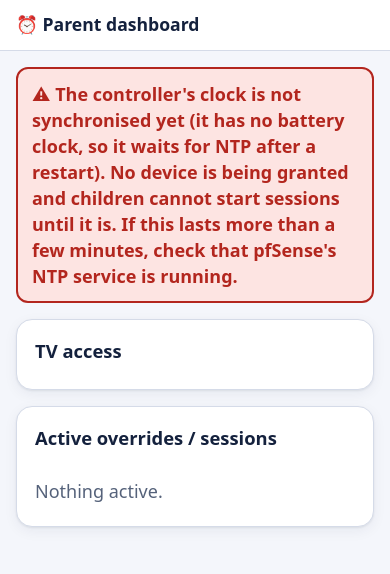
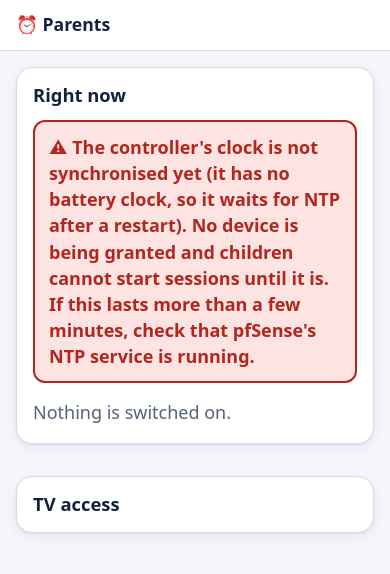
Before and after one commit to kurtfoster/screentime, a Python web app: template app/templates/parent.html in a window 390 px wide. Shown: the top 574 px of the page. Run offline with Jinja, Linux system fonts and the light colour scheme; the template is opened without the code that fills it, so the values that code supplies are empty.

Commit message:
style: reworked the daily screens for iPhone and iPad (PULL-11, M1 to M9)
- parent dashboard: "Right now" first, one compact card per child with
  +15/+30/+60 min, set password and end today under "More", then TV rows
  with 15/30/60 min and until stopped; two columns from 768 px, 1,100 px max
- units on every time button; stop asks for confirmation; unlock and
  missing-password notices live on the child's card
- child page: 560 px column, one device per row, three duration tiles with
  a ticked default
- confirmations are a toast at the bottom inside the safe area (4 s, tap to
  dismiss); form controls inherit 18 px text; labels at least 14 px

```diff
--- a/app/static/css/app.css
+++ b/app/static/css/app.css
@@ -86,6 +90,8 @@ body {
 .menu-item:hover, .menu-item:focus-visible { background: var(--primary-soft); }
 
 main { max-width: 720px; margin: 0 auto; padding: var(--gutter); }
+main.wide { max-width: 1100px; }
+main.narrow-main { max-width: 560px; }
 .stack { display: grid; gap: var(--gutter); }
 .row { display: flex; flex-wrap: wrap; gap: 10px; align-items: center; }
 .spread { justify-content: space-between; }
@@ -159,24 +178,68 @@ legend { font-weight: 700; padding: 0; margin-bottom: 8px; }
 .notice-ok { background: var(--ok-soft); border-color: var(--ok); color: var(--ok); }
 .banner[hidden] { display: none; }
 
-.flash { position: sticky; top: 0; z-index: 5; padding: 0 var(--gutter); max-width: 720px; margin: 0 auto; }
-.flash .banner { margin-top: 10px; }
+/* M7: confirmations are a toast at the bottom, inside the safe area, never over the page top. */
+.flash {
+  position: fixed; left: 0; right: 0; z-index: 30; pointer-events: none;
+  bottom: calc(12px + env(safe-area-inset-bottom)); padding: 0 var(--gutter);
+}
+.flash .toast {
+  pointer-events: auto; display: flex; align-items: center; gap: 10px; width: 100%;
+  max-width: 560px; min-height: 56px; margin: 0 auto; padding: 10px 14px; text-align: left;
+  font: inherit; font-weight: 600; box-shadow: 0 6px 24px rgba(20, 33, 61, 0.25); cursor: pointer;
+}
+.flash .toast span { flex: 1; }
 
 .chip {
   display: inline-flex; align-items: center; gap: 6px; padding: 4px 12px; border-radius: 999px;
-  border: 2px solid var(--border); font-size: 0.85rem; font-weight: 700;
+  border: 2px solid var(--border); font-size: 0.875rem; font-weight: 700;
 }
 .chip-ok { color: var(--ok); border-color: var(--ok); background: var(--ok-soft); }
 .chip-warn { color: var(--warn); border-color: var(--warn); background: var(--warn-soft); }
 .chip-danger { color: var(--danger); border-color: var(--danger); background: var(--danger-soft); }
 
-.grants { display: grid; grid-template-columns: repeat(3, 1fr); gap: 8px; }
-.tv-buttons { display: grid; grid-template-columns: repeat(2, 1fr); gap: 8px; }
-@media (min-width: 520px) { .tv-buttons { grid-template-columns: repeat(4, 1fr); } }
+.grants { display: grid; grid-template-columns: repeat(3, minmax(0, 1fr)); gap: 8px; }
+.grants .btn, .tv-buttons .btn { padding: 8px 6px; font-size: 1rem; }
+.tv-buttons { display: grid; grid-template-columns: repeat(2, minmax(0, 1fr)); gap: 8px; }
+.tv-buttons .btn { padding: 4px; line-height: 1.15; }
+@media (min-width: 360px) { .tv-buttons { grid-template-columns: repeat(4, minmax(0, 1fr)); } }
+.push-row { display: flex; align-items: center; gap: 12px; margin-top: var(--gutter); }
+.push-row p { flex: 1; margin: 0; }
+
+/* Parent dashboard (M1, M5): one column on phones; from 768 px, children on the left and
+   "Right now" plus TVs on the right. */
+.dash { display: grid; gap: var(--gutter); align-items: start; }
+.dash .card { padding: 14px 16px; }
+.dash h2 { margin: 0; }
+.dash .stack { gap: 12px; }
+.now-row, .tv-row { display: grid; gap: 8px; }
+.now-row { grid-template-columns: 1fr auto; align-items: center; padding-top: 10px; border-top: 1px solid var(--border); }
+.tv-row + .tv-row { padding-top: 12px; border-top: 1px solid var(--border); }
+.child-head { display: flex; flex-wrap: wrap; align-items: baseline; gap: 4px 12px; }
+.child-head .chip { margin-left: auto; align-self: center; }
+.remaining { margin: 0; font-size: 1rem; color: var(--muted); }
+.remaining strong { font-size: 1.5rem; color: var(--text); }
+.child-card .notice { margin: 0; padding: 8px 12px; }
+details.more > summary {
+  display: flex; align-items: center; min-height: 48px; cursor: pointer; color: var(--primary);
+  font-weight: 700; list-style: none;
+}
+details.more > summary::-webkit-details-marker { display: none; }
+details.more > summary::before { content: "\25B8"; margin-right: 8px; }
+details.more[open] > summary::before { content: "\25BE"; }
+.more-body { display: grid; grid-template-columns: repeat(auto-fit, minmax(140px, 1fr)); gap: 12px; padding-top: 4px; }
+.dash-log p { margin: 2px 0; }
+@media (min-width: 768px) {
+  .dash { grid-template-columns: minmax(0, 1fr) minmax(0, 1fr); grid-template-areas: "kids now" "kids tv" "log log"; }
+  .dash-now { grid-area: now; }
+  .dash-kids { grid-area: kids; }
+  .dash-tv { grid-area: tv; }
+  .dash-log { grid-area: log; }
+}
 
 table { width: 100%; border-collapse: collapse; font-size: 0.95rem; }
 th, td { text-align: left; padding: 8px 6px; border-bottom: 1px solid var(--border); vertical-align: top; }
-th { color: var(--muted); font-weight: 600; font-size: 0.8rem; text-transform: uppercase; letter-spacing: 0.05em; }
+th { color: var(--muted); font-weight: 600; font-size: 0.875rem; text-transform: uppercase; letter-spacing: 0.05em; }
 .scroll { overflow-x: auto; }
 code, .mono { font-family: ui-monospace, SFMono-Regular, Menlo, monospace; font-size: 0.9em; }
 
--- a/app/static/js/app.js
+++ b/app/static/js/app.js
@@ -13,15 +13,27 @@
       ? crypto.randomUUID()
       : Array.from(crypto.getRandomValues(new Uint8Array(16)), (b) => b.toString(16).padStart(2, "0")).join("");
 
+  // M7: a toast at the bottom of the screen. Confirmations go after 4 s; errors stay until
+  // tapped (or replaced). Either can be dismissed with a tap. The region is aria-live.
+  let flashTimer = 0;
   function showFlash(message, kind) {
     if (!flash) return;
+    clearTimeout(flashTimer);
     flash.replaceChildren();
     if (!message) return;
-    const div = document.createElement("div");
-    div.className = `banner ${kind === "ok" ? "notice-ok" : "banner-error"}`;
-    div.textContent = (kind === "ok" ? "✓ " : "⚠ ") + message;
-    flash.append(div);
-    if (kind === "ok") setTimeout(() => flash.replaceChildren(), 6000);
+    const toast = document.createElement("button");
+    toast.type = "button";
+    toast.className = `toast banner ${kind === "ok" ? "notice-ok" : "banner-error"}`;
+    const text = document.createElement("span");
+    text.textContent = (kind === "ok" ? "✓ " : "⚠ ") + message;
+    const close = document.createElement("strong");
+    close.setAttribute("aria-hidden", "true");
+    close.textContent = "×";
+    toast.setAttribute("aria-label", `${message} (tap to dismiss)`);
+    toast.append(text, close);
+    toast.addEventListener("click", () => flash.replaceChildren());
+    flash.append(toast);
+    if (kind === "ok") flashTimer = setTimeout(() => flash.replaceChildren(), 4000);
   }
 
   function setOffline(offline) {
--- a/app/templates/_parent_live.html
+++ b/app/templates/_parent_live.html
@@ -1,116 +1,94 @@
-<div id="live" class="stack" hx-get="/parent/live?k={{ view.state_key }}" hx-trigger="every {{ view.poll_seconds }}s" hx-swap="outerHTML">
+{#- Parent dashboard (plan 8.2 M1, M3, M4, M5). Phone order: Right now, children, TVs.
+    From 768 px the children take the left column; Right now and TVs the right. -#}
+<div id="live" class="dash" hx-get="/parent/live?k={{ view.state_key }}" hx-trigger="every {{ view.poll_seconds }}s" hx-swap="outerHTML">
+  <section class="card stack dash-now" aria-labelledby="now-heading">
+    <h2 id="now-heading">Right now</h2>
     {% if view.degraded %}
     <div class="banner banner-error" role="alert">
       &#9888; Enforcement degraded: the controller can't reach the firewall, so new child sessions are blocked and running sessions may not switch off.
       {% if view.degraded_error %}<br><span class="small mono">{{ view.degraded_error }}</span>{% endif %}
     </div>
     {% endif %}
-
     {% if not view.clock_synchronised %}
     <div class="banner banner-error" role="alert">
       &#9888; The controller's clock is not synchronised yet (it has no battery clock, so it waits for NTP after a restart). No device is being granted and children cannot start sessions until it is. If this lasts more than a few minutes, check that pfSense's NTP service is running.
     </div>
     {% endif %}
+    {% for s in view.sessions %}
+    <div class="now-row">
+      <div><strong>{{ s.who }}</strong> on {{ s.device }}<br><span class="muted small">until {{ s.ends }}</span></div>
+      <button class="btn btn-outline-danger btn-small needs-server" type="button" data-api-post="/api/parent/session/{{ s.id }}/stop" data-confirm="Stop {{ s.device }} for {{ s.who }} now?" data-done="Stopped {{ s.device }}.">Stop</button>
+    </div>
+    {% endfor %}
+    {% for oid, who, until in view.overrides %}
+    <div class="now-row">
+      <div><strong>{{ who }}</strong>: &#9733; parent grant<br><span class="muted small">until {{ until }}</span></div>
+      <button class="btn btn-outline-danger btn-small needs-server" type="button" data-api-post="/api/parent/override/{{ oid }}/revoke" data-confirm="Cancel this parent grant window?" data-done="Grant window cancelled.">Cancel</button>
+    </div>
+    {% endfor %}
+    {% if not view.sessions and not view.overrides %}<p class="muted">Nothing is switched on.</p>{% endif %}
+  </section>
 
-  {% if view.account_lines %}
-  <section class="card small muted" aria-label="Recent sign-ins and password changes">
-    {% for line in view.account_lines %}<p>{{ line }}</p>{% endfor %}
-  </section>
-  {% endif %}
-
+  <div class="stack dash-kids">
     {% for c in view.children %}
-  <section class="card stack" aria-label="{{ c.name }}">
-    <div class="row spread">
+    <section class="card stack child-card" aria-label="{{ c.name }}">
+      <div class="child-head">
         <h2>{{ c.name }}</h2>
+        <p class="remaining"><strong>{{ c.remaining_text }}</strong> left</p>
         <span class="chip {% if c.status == 'Active' %}chip-ok{% elif c.status == 'Ended for today' or c.status == 'No time left' %}chip-danger{% endif %}">
           {% if c.status == 'Active' %}&#9654;{% elif c.status == 'Ended for today' %}&#9209;{% elif c.status == 'No time left' %}&#9203;{% else %}&#9679;{% endif %} {{ c.status }}
         </span>
       </div>
-    <p class="big">{{ c.remaining_text }} <span>remaining</span></p>
-    {% if not c.has_password %}<p class="notice notice-warn">&#128273; No password set for {{ c.name }}, so they cannot sign in yet.</p>{% endif %}
-
-    {% for sid, device, ends in c.sessions %}
-    <div class="row spread">
-      <span>Active: <strong>{{ device }}</strong>, ends {{ ends }}</span>
-      <button class="btn btn-danger btn-small needs-server" type="button" data-api-post="/api/parent/session/{{ sid }}/stop" data-done="Session ended.">END NOW</button>
+      {% if c.override_until %}<p class="notice notice-ok small">&#9733; Parent grant until {{ c.override_until }}</p>{% endif %}
+      {% if not c.has_password %}<p class="notice notice-warn small">&#128273; No password set for {{ c.name }}, so they cannot sign in yet.</p>{% endif %}
+      {% if c.login_locked %}
+      <div class="notice notice-warn small row spread">
+        <span>&#128274; Login locked after wrong passwords.</span>
+        <button class="btn btn-secondary btn-small needs-server" type="button" data-api-post="/api/parent/lockouts/{{ c.username }}/reset" data-done="{{ c.name }} unlocked.">Unlock</button>
       </div>
-    {% endfor %}
-    {% if c.override_until %}<p class="notice notice-ok">&#9733; Parent grant active until {{ c.override_until }}</p>{% endif %}
-
+      {% endif %}
       <div class="grants" role="group" aria-label="Add time for {{ c.name }}">
         {% for m in view.grants %}
-      <button class="btn needs-server" type="button" data-idem data-api-post="/api/parent/child/{{ c.child_id }}/grant" data-body='{"minutes":{{ m }}}' data-done="Added {{ m }} minutes for {{ c.name }}.">+{{ m }}</button>
+        <button class="btn needs-server" type="button" data-idem data-api-post="/api/parent/child/{{ c.child_id }}/grant" data-body='{"minutes":{{ m }}}' data-done="Added {{ m }} minutes for {{ c.name }}.">+{{ m }} min</button>
         {% endfor %}
       </div>
-    <div class="row">
-      <button class="btn btn-outline-danger needs-server" type="button" data-api-post="/api/parent/child/{{ c.child_id }}/end-today" data-confirm="End screen time today for {{ c.name }}? Their devices will switch off now." data-done="{{ c.name }} is finished for today.">END TODAY</button>
       {% if c.locked %}
-      <button class="btn btn-secondary needs-server" type="button" data-api-post="/api/parent/child/{{ c.child_id }}/clear-day-lock" data-done="Day lock cleared.">CLEAR DAY LOCK</button>
+      <button class="btn btn-secondary needs-server" type="button" data-api-post="/api/parent/child/{{ c.child_id }}/clear-day-lock" data-done="Day lock cleared.">Clear day lock</button>
       {% endif %}
-      <a class="btn btn-secondary needs-server" href="/parent/user/{{ c.username }}/password">Set password</a>
+      <details class="more">
+        <summary>More for {{ c.name }}</summary>
+        <div class="more-body">
+          <a class="btn btn-secondary needs-server" href="/parent/user/{{ c.username }}/password">{% if c.has_password %}Set password{% else %}Set a password{% endif %}</a>
+          <button class="btn btn-outline-danger needs-server" type="button" data-api-post="/api/parent/child/{{ c.child_id }}/end-today" data-confirm="End screen time today for {{ c.name }}? Their devices will switch off now." data-done="{{ c.name }} is finished for today.">End today</button>
         </div>
+      </details>
     </section>
     {% endfor %}
+  </div>
 
-  <section class="card stack" aria-label="TV access">
-    <h2>TV access</h2>
+  <section class="card stack dash-tv" aria-labelledby="tv-heading">
+    <h2 id="tv-heading">TV access</h2>
     {% for tv in view.tvs %}
-    <div class="stack">
+    <div class="tv-row">
       <div class="row spread">
         <strong>{{ tv.name }}</strong>
-        <span class="chip {% if tv.in_use %}chip-ok{% endif %}">{% if tv.in_use %}&#9654; In use{% else %}&#9679; Off{% endif %}</span>
+        <span class="chip {% if tv.in_use %}chip-ok{% endif %}">{% if tv.in_use %}&#9654; On until {{ tv.users[0][2] }}{% else %}&#9679; Off{% endif %}</span>
       </div>
       <div class="tv-buttons" role="group" aria-label="Start {{ tv.name }}">
         {% for m in view.tv_choices %}
-        <button class="btn btn-secondary needs-server" type="button" data-idem data-api-post="/api/parent/tv/{{ tv.device_id }}/start" data-body='{"minutes":{{ m }}}' data-done="{{ tv.name }} on for {{ m }} minutes.">{{ m }}</button>
+        <button class="btn btn-secondary needs-server" type="button" data-idem data-api-post="/api/parent/tv/{{ tv.device_id }}/start" data-body='{"minutes":{{ m }}}' data-done="{{ tv.name }} on for {{ m }} minutes.">{{ m }} min</button>
         {% endfor %}
         {% if view.allow_until_stopped %}
-        <button class="btn btn-secondary needs-server" type="button" data-idem data-api-post="/api/parent/tv/{{ tv.device_id }}/start" data-body='{"until_stopped":true}' data-done="{{ tv.name }} on until stopped.">UNTIL STOPPED</button>
+        <button class="btn btn-secondary needs-server" type="button" data-idem data-api-post="/api/parent/tv/{{ tv.device_id }}/start" data-body='{"until_stopped":true}' data-done="{{ tv.name }} on until stopped.">Until stopped</button>
         {% endif %}
       </div>
-      {% for sid, label, ends in tv.users %}
-      <div class="row spread small">
-        <span>{{ label }}: ends {{ ends }}</span>
-        <button class="btn btn-outline-danger btn-small needs-server" type="button" data-api-post="/api/parent/session/{{ sid }}/stop" data-done="Stopped.">Stop</button>
-      </div>
-      {% endfor %}
     </div>
     {% endfor %}
   </section>
 
-  <section class="card stack" aria-label="Active overrides and sessions">
-    <h2>Active overrides / sessions</h2>
-    {% if view.sessions or view.overrides %}
-    <div class="scroll">
-      <table>
-        <thead><tr><th>Who</th><th>Device / scope</th><th>Until</th><th></th></tr></thead>
-        <tbody>
-          {% for s in view.sessions %}
-          <tr><td>{{ s.who }}</td><td>{{ s.device }}</td><td>{{ s.ends }}</td>
-              <td><button class="btn btn-outline-danger btn-small needs-server" type="button" data-api-post="/api/parent/session/{{ s.id }}/stop">Stop</button></td></tr>
-          {% endfor %}
-          {% for oid, who, until in view.overrides %}
-          <tr><td>{{ who }}</td><td>&#9733; Override window</td><td>{{ until }}</td>
-              <td><button class="btn btn-outline-danger btn-small needs-server" type="button" data-api-post="/api/parent/override/{{ oid }}/revoke" data-confirm="Cancel this parent grant window?">Cancel</button></td></tr>
-          {% endfor %}
-        </tbody>
-      </table>
-    </div>
-    {% else %}
-    <p class="muted">Nothing active.</p>
-    {% endif %}
-  </section>
-
-  {% if view.locked_accounts %}
-  <section class="card stack" aria-label="Locked logins">
-    <h2>&#128274; Locked logins</h2>
-    <p class="muted small">Too many wrong passwords. Unlock once you know it was the right person.</p>
-    {% for name in view.locked_accounts %}
-    <div class="row spread">
-      <span>{{ name }}</span>
-      <button class="btn btn-secondary btn-small needs-server" type="button" data-api-post="/api/parent/lockouts/{{ name }}/reset" data-done="{{ name }} unlocked.">Unlock</button>
-    </div>
-    {% endfor %}
+  {% if view.account_lines %}
+  <section class="dash-log muted small" aria-label="Recent sign-ins and password changes">
+    {% for line in view.account_lines %}<p class="small">{{ line }}</p>{% endfor %}
   </section>
   {% endif %}
 </div>
--- a/app/templates/base.html
+++ b/app/templates/base.html
@@ -45,9 +45,9 @@
   <div id="offline-banner" class="banner banner-error" role="alert" hidden>
     &#9888; Screen Time controller unavailable. Check the home network, then try again.
   </div>
-  <div id="flash" class="flash" role="status" aria-live="polite"></div>
-  <main id="main">
+  <main id="main" class="{% block main_class %}{% endblock %}">
     {% block content %}{% endblock %}
   </main>
+  <div id="flash" class="flash" role="status" aria-live="polite"></div>
 </body>
 </html>
--- a/app/templates/child.html
+++ b/app/templates/child.html
@@ -1,9 +1,10 @@
 {% extends "base.html" %}
 {% block title %}{{ view.name }} · Screen Time{% endblock %}
 {% block heading %}Hi {{ view.name }}{% endblock %}
+{% block main_class %}narrow-main{% endblock %}
 {% block content %}
 {% include "_child_live.html" %}
-<section class="card stack needs-server" id="push-card">
+<section class="card compact push-row needs-server" id="push-card">
   <p class="muted small">Want a buzz before your time runs out?</p>
   <button id="enable-push" class="btn btn-secondary btn-small" type="button">Turn on alerts</button>
 </section>
--- a/app/templates/parent.html
+++ b/app/templates/parent.html
@@ -1,11 +1,12 @@
 {% extends "base.html" %}
 {% block title %}Parent · Screen Time{% endblock %}
-{% block heading %}Parent dashboard{% endblock %}
+{% block heading %}Parents{% endblock %}
+{% block main_class %}wide{% endblock %}
 {% block content %}
 {% include "_parent_live.html" %}
 {% if principal %}
-<section class="card stack needs-server">
-  <p class="muted small">Get an alert when a session ends or the controller loses contact with the firewall.</p>
+<section class="card compact push-row needs-server">
+  <p class="muted small">Alerts when a session ends or pfSense stops checking in.</p>
   <button id="enable-push" class="btn btn-secondary btn-small" type="button">Turn on alerts</button>
 </section>
 {% endif %}
--- a/app/views.py
+++ b/app/views.py
@@ -90,6 +90,7 @@ class ChildRow:
     child_id: str
     username: str
     has_password: bool
+    login_locked: bool
     name: str
     remaining_minutes: int
     remaining_text: str
@@ -374,6 +375,7 @@ class ViewBuilder:
                 ChildRow(
                     child_id=child_id,
                     username=child.username,
+                    login_locked=child.username in locked,
                     has_password=bool(
                         child.username in accounts
                         and accounts[child.username].enabled
@@ -461,6 +463,7 @@ class ViewBuilder:
                     r.sessions,
                     r.override_until,
                     r.has_password,
+                    r.login_locked,
                 )
                 for r in rows
             ],
```
Also changed, not shown: other parts of app/static/css/app.css (+26 -9 lines), app/templates/_child_live.html (+6 -7 lines), tests/e2e/test_browser_flows.py (+13 -9 lines), tests/integration/test_web_auth.py (+3 -3 lines). Lines whose indentation alone changed are shown as unchanged.
